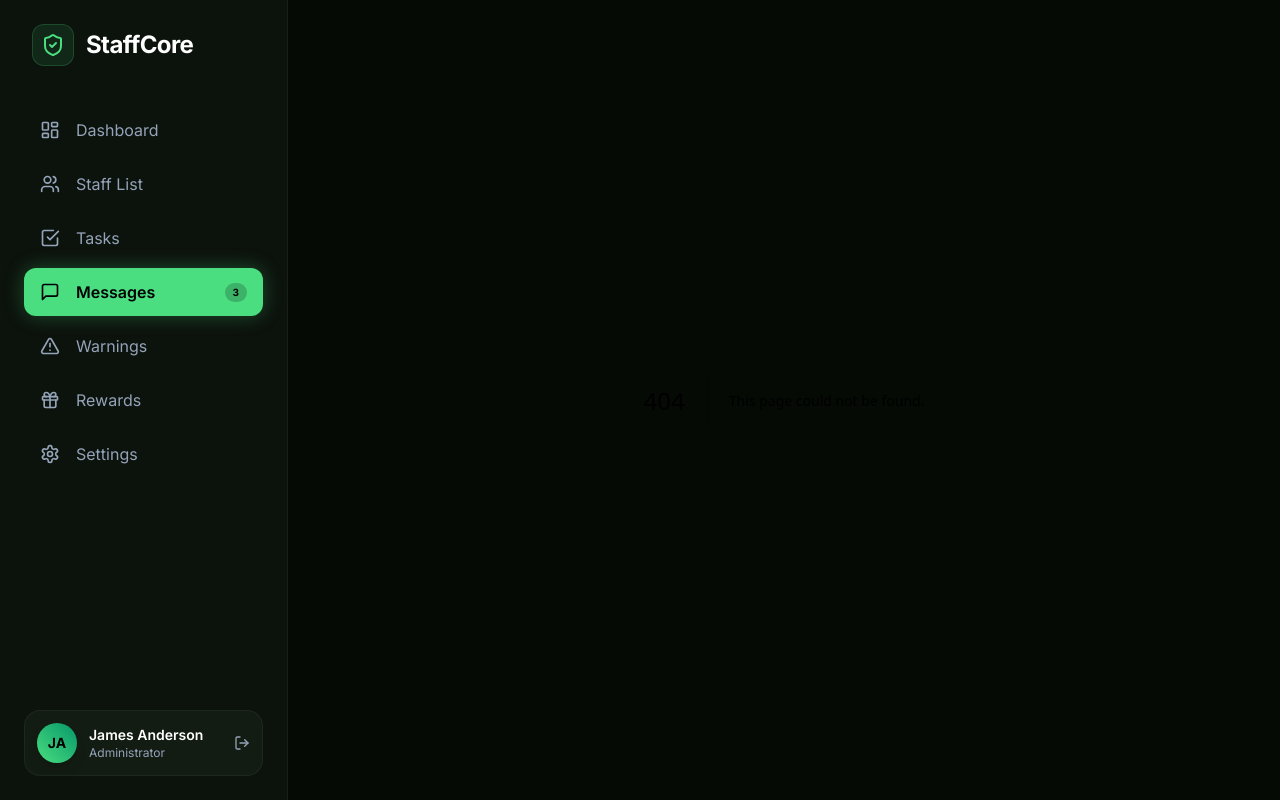
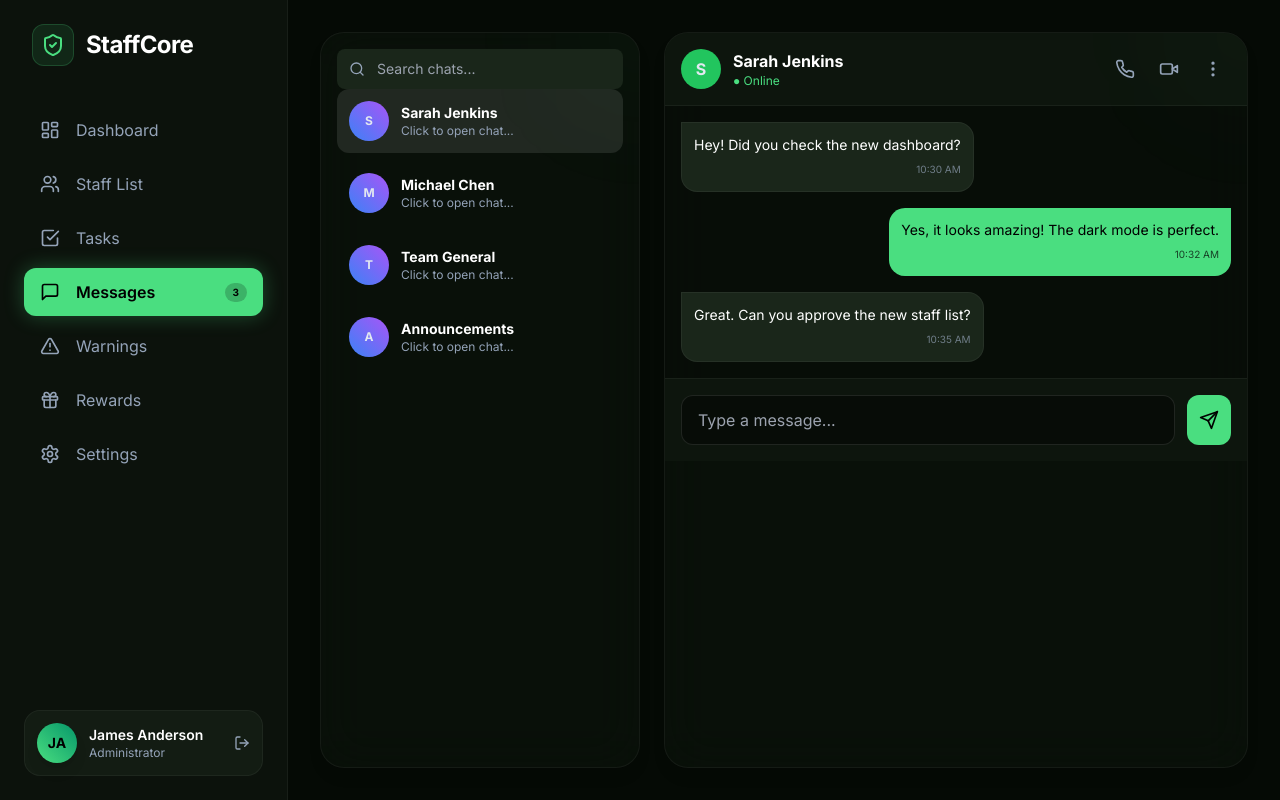
Before and after one commit to yahyahujatullah1-glitch/Star-city, a Next.js app: page /messages in a window 1280 px wide. Before the commit this address had no page. Built offline with nearby package versions, Linux system fonts and the light colour scheme.

Commit message:
Create page.tsx

```diff
--- /dev/null
+++ b/src/app/messages/page.tsx
@@ -0,0 +1,99 @@
+"use client";
+
+import { useState } from "react";
+import { Card } from "@/components/ui/Card";
+import { Send, Phone, Video, Search, MoreVertical } from "lucide-react";
+import { cn } from "@/lib/utils";
+
+export default function MessagesPage() {
+  const [messages, setMessages] = useState([
+    { id: 1, sender: "Sarah Jenkins", text: "Hey! Did you check the new dashboard?", time: "10:30 AM", isMe: false },
+    { id: 2, sender: "Me", text: "Yes, it looks amazing! The dark mode is perfect.", time: "10:32 AM", isMe: true },
+    { id: 3, sender: "Sarah Jenkins", text: "Great. Can you approve the new staff list?", time: "10:35 AM", isMe: false },
+  ]);
+  const [inputValue, setInputValue] = useState("");
+
+  const sendMessage = (e: React.FormEvent) => {
+    e.preventDefault();
+    if (!inputValue.trim()) return;
+    setMessages([...messages, {
+      id: Date.now(),
+      sender: "Me",
+      text: inputValue,
+      time: new Date().toLocaleTimeString([], { hour: '2-digit', minute: '2-digit' }),
+      isMe: true
+    }]);
+    setInputValue("");
+  };
+
+  return (
+    <div className="h-screen p-6 lg:p-8 flex gap-6 overflow-hidden">
+
+      {/* Sidebar List */}
+      <Card className="w-80 hidden md:flex flex-col p-4 gap-4">
+        <div className="relative">
+          <Search className="absolute left-3 top-3 h-4 w-4 text-staff-muted" />
+          <input className="w-full bg-staff-surfaceLight rounded-lg py-2.5 pl-10 text-sm text-white focus:outline-none" placeholder="Search chats..." />
+        </div>
+        <div className="flex-1 overflow-y-auto space-y-2">
+          {["Sarah Jenkins", "Michael Chen", "Team General", "Announcements"].map((name, i) => (
+            <div key={i} className={cn("p-3 rounded-xl cursor-pointer flex gap-3 items-center", i === 0 ? "bg-white/10" : "hover:bg-white/5")}>
+              <div className="h-10 w-10 rounded-full bg-gradient-to-tr from-blue-500 to-purple-500 flex items-center justify-center font-bold text-xs">{name.charAt(0)}</div>
+              <div>
+                <p className="text-sm font-bold text-white">{name}</p>
+                <p className="text-xs text-staff-muted truncate">Click to open chat...</p>
+              </div>
+            </div>
+          ))}
+        </div>
+      </Card>
+
+      {/* Chat Area */}
+      <Card className="flex-1 flex flex-col p-0 overflow-hidden">
+        {/* Header */}
+        <div className="p-4 border-b border-white/5 flex justify-between items-center bg-staff-surfaceLight/30">
+          <div className="flex items-center gap-3">
+            <div className="h-10 w-10 rounded-full bg-green-500 flex items-center justify-center font-bold">S</div>
+            <div>
+              <h3 className="font-bold text-white">Sarah Jenkins</h3>
+              <p className="text-xs text-green-400 flex items-center gap-1">● Online</p>
+            </div>
+          </div>
+          <div className="flex gap-2 text-staff-muted">
+            <button className="p-2 hover:bg-white/10 rounded-lg"><Phone className="h-5 w-5" /></button>
+            <button className="p-2 hover:bg-white/10 rounded-lg"><Video className="h-5 w-5" /></button>
+            <button className="p-2 hover:bg-white/10 rounded-lg"><MoreVertical className="h-5 w-5" /></button>
+          </div>
+        </div>
+
+        {/* Messages */}
+        <div className="flex-1 overflow-y-auto p-4 space-y-4 bg-black/20">
+          {messages.map((msg) => (
+            <div key={msg.id} className={cn("flex", msg.isMe ? "justify-end" : "justify-start")}>
+              <div className={cn(
+                "max-w-[70%] p-3 rounded-2xl text-sm",
+                msg.isMe ? "bg-staff-primary text-black rounded-tr-none" : "bg-staff-surfaceLight text-white rounded-tl-none border border-white/5"
+              )}>
+                <p>{msg.text}</p>
+                <p className={cn("text-[10px] mt-1 text-right opacity-70", msg.isMe ? "text-black" : "text-staff-muted")}>{msg.time}</p>
+              </div>
+            </div>
+          ))}
+        </div>
+
+        {/* Input */}
+        <form onSubmit={sendMessage} className="p-4 border-t border-white/5 bg-staff-surfaceLight/30 flex gap-3">
+          <input
+            value={inputValue}
+            onChange={(e) => setInputValue(e.target.value)}
+            className="flex-1 bg-black/40 border border-white/10 rounded-xl px-4 py-3 text-white focus:outline-none focus:border-staff-primary/50"
+            placeholder="Type a message..."
+          />
+          <button type="submit" className="p-3 bg-staff-primary text-black rounded-xl hover:bg-staff-primaryDark transition-colors">
+            <Send className="h-5 w-5" />
+          </button>
+        </form>
+      </Card>
+    </div>
+  );
+}
```
